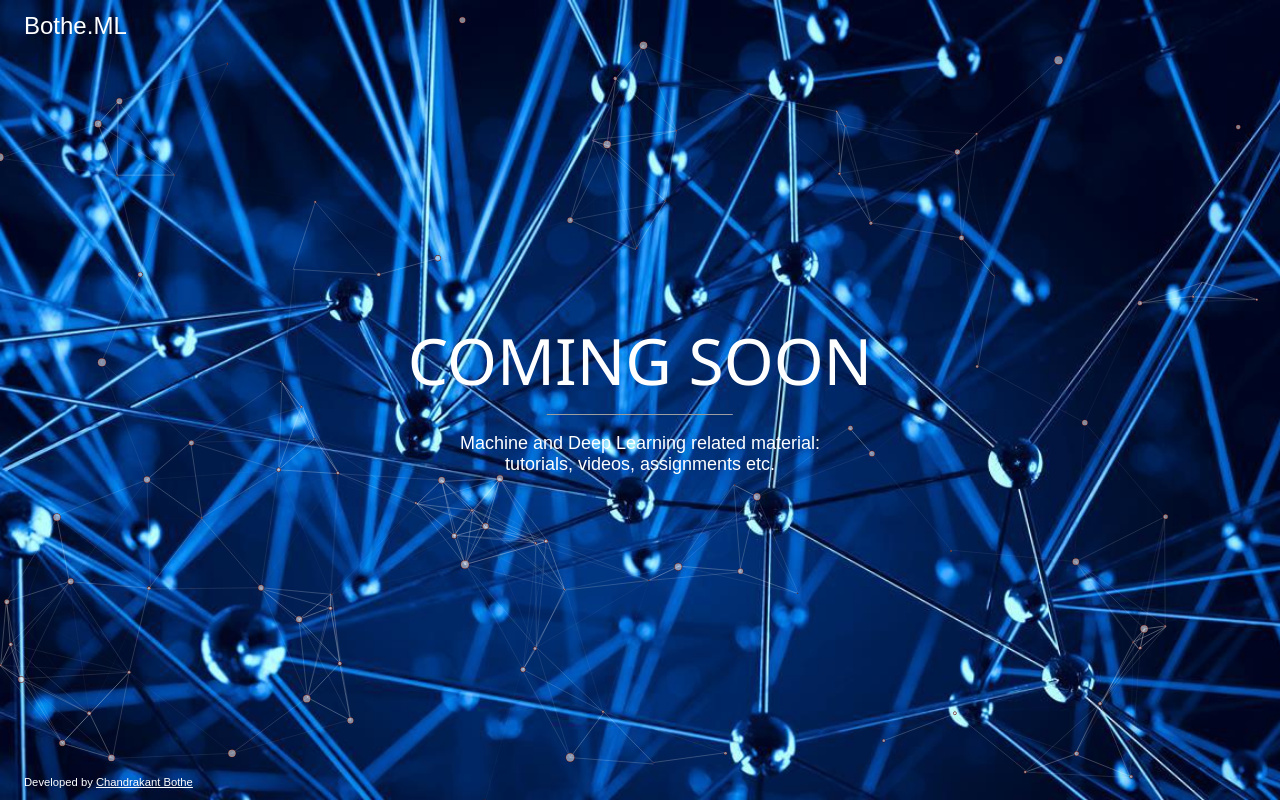
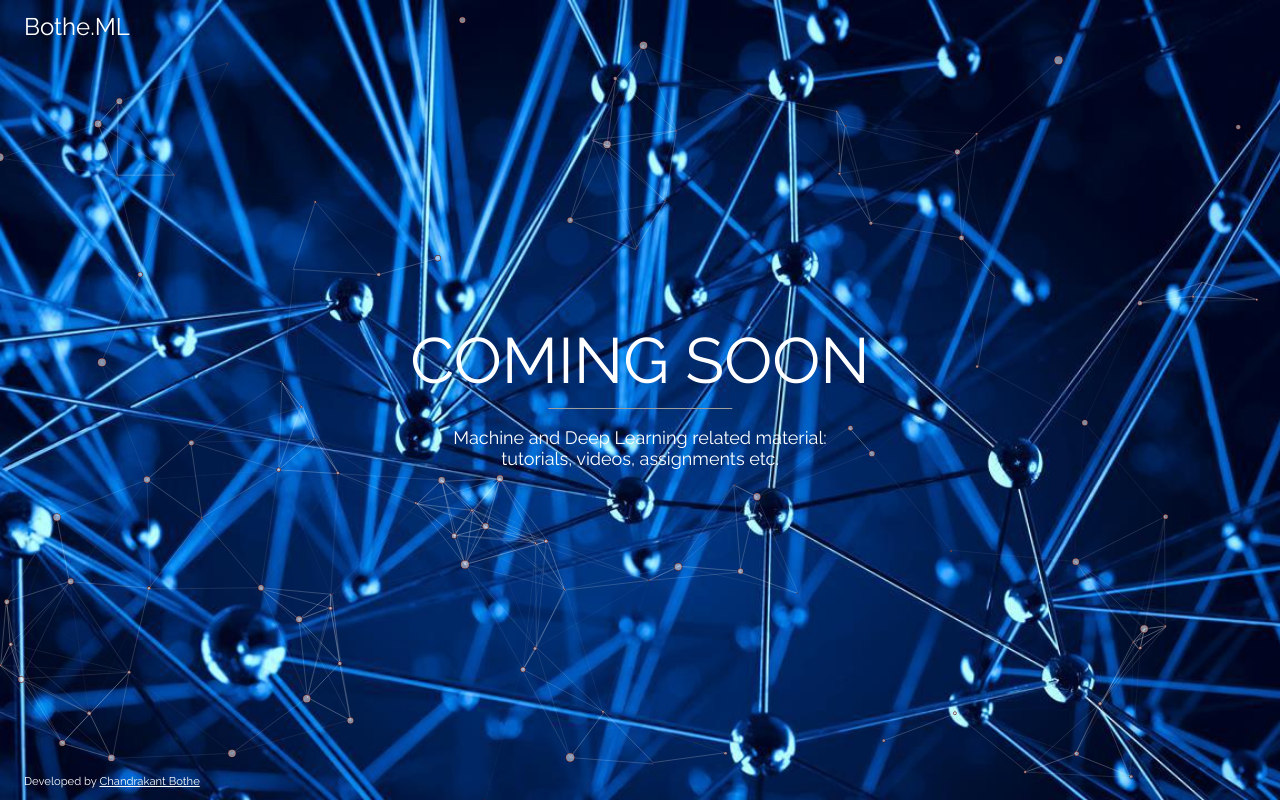
Before and after one commit to botheml/botheml, a plain HTML site: page index.html in a window 1280 px wide. Drawn offline with nearby package versions, Linux system fonts and the light colour scheme.

Commit message:
Update index.html

```diff
--- a/index.html
+++ b/index.html
@@ -6,7 +6,16 @@
 <link rel="stylesheet" href="https://www.w3schools.com/w3css/4/w3.css">
 <link rel="stylesheet" href="https://fonts.googleapis.com/css?family=Raleway">
 <link rel="stylesheet" href="particles.css">
-
+<style>
+body,h1 {font-family: "Raleway", sans-serif}
+body, html {height: 100%}
+.bgimg {
+  background-image: url('attt.jpg');
+  min-height: 100%;
+  background-position: center;
+  background-size: cover;
+}
+</style>
 <body>
 
 <div class="bgimg w3-display-container w3-animate-opacity w3-text-white"  id="particles-js">
```
